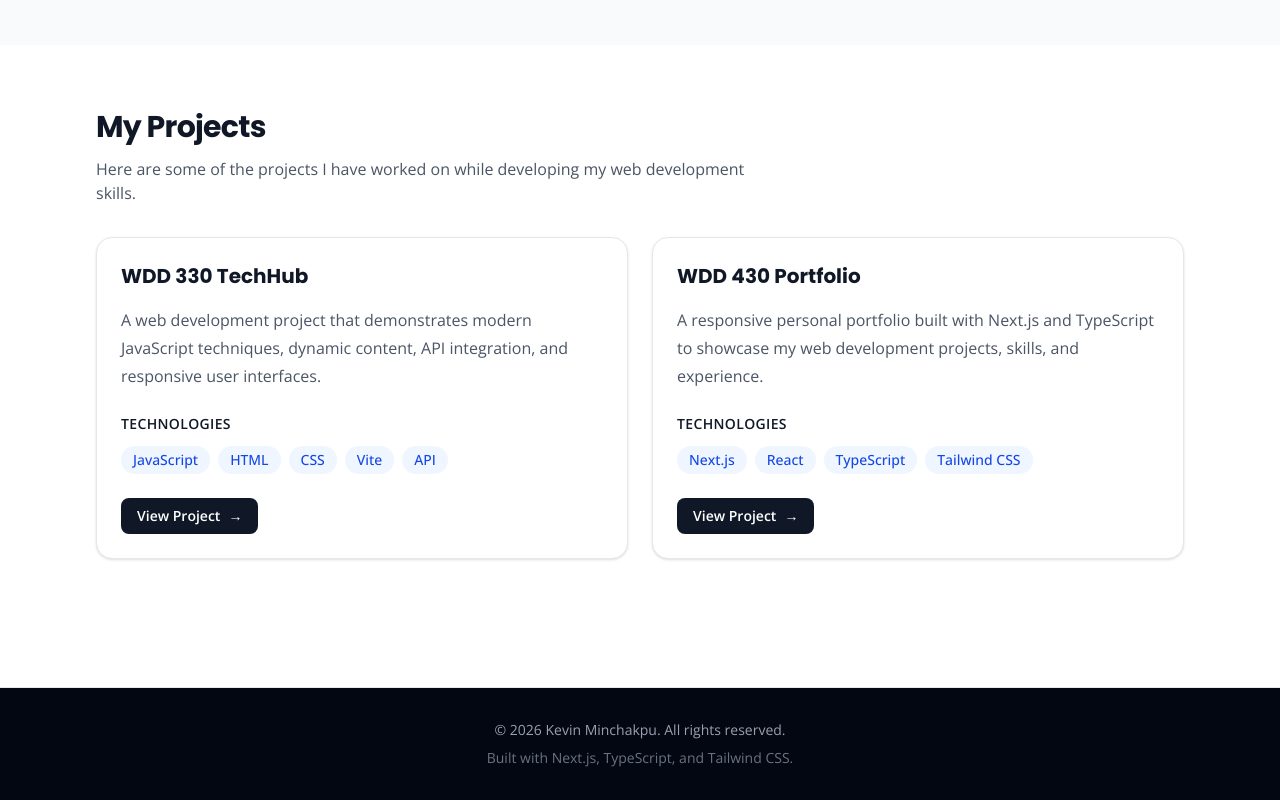
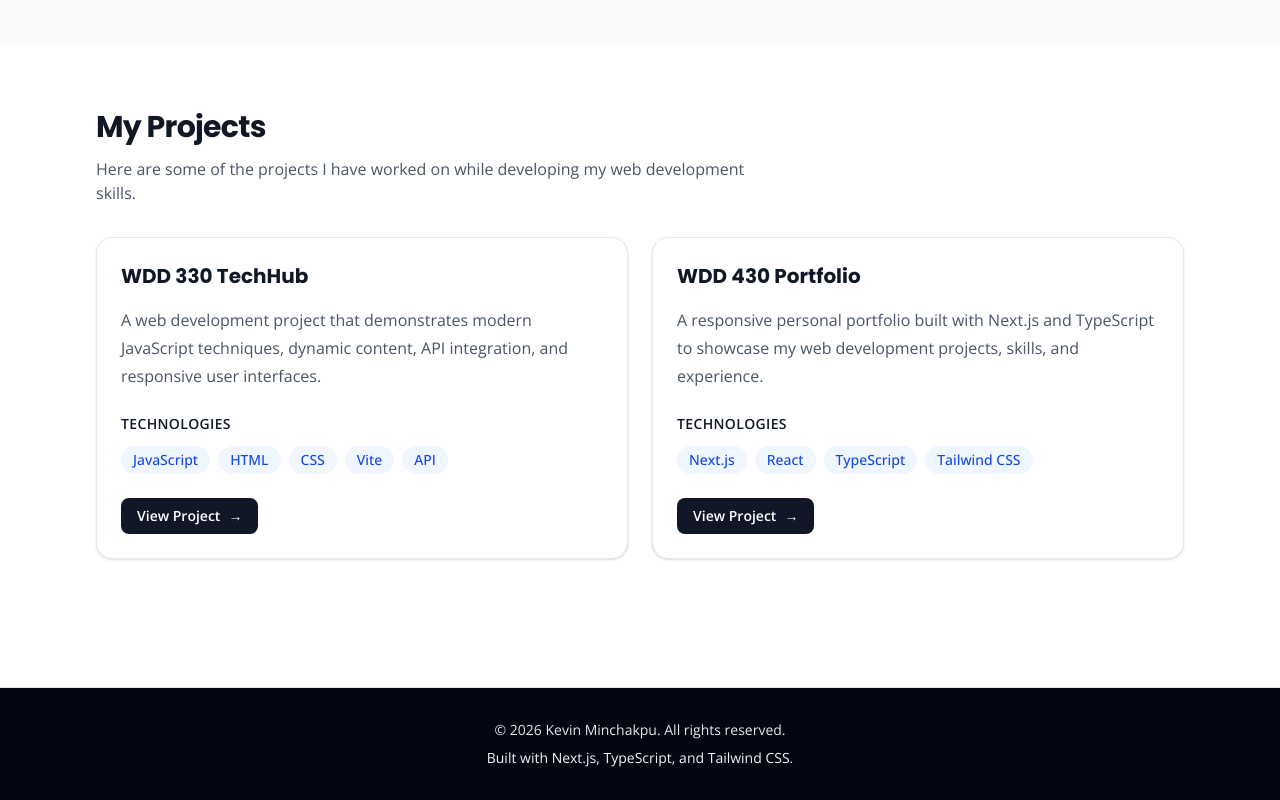
Before and after one commit to kminchakpu/wdd430-portfolio, a Next.js app: page / in a window 1280 px wide. Shown: the part 431-1231 px from the top of the page. Built offline with nearby package versions, Linux system fonts and the light colour scheme.

Commit message:
Updated footer font color

```diff
--- a/components/Footer.tsx
+++ b/components/Footer.tsx
@@ -2,11 +2,11 @@ export default function Footer() {
   return (
     <footer className="mt-16 border-t border-gray-200 bg-gray-950 text-white">
       <div className="mx-auto max-w-6xl px-4 py-8 text-center sm:px-6 lg:px-8">
-        <p className="text-sm text-gray-400">
+        <p className="text-sm text-gray-200">
           © {new Date().getFullYear()} Kevin Minchakpu. All rights reserved.
         </p>
 
-        <p className="mt-2 text-sm text-gray-500">
+        <p className="mt-2 text-sm text-gray-100">
           Built with Next.js, TypeScript, and Tailwind CSS.
         </p>
       </div>
```
